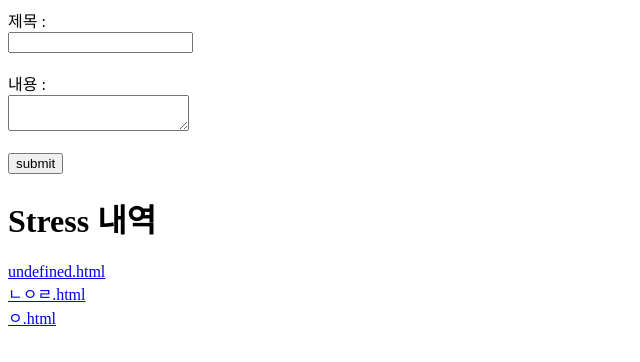
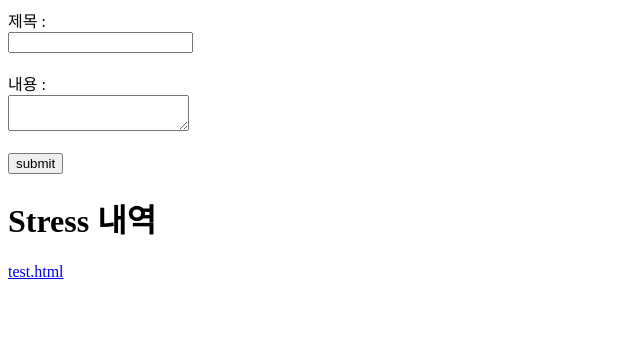
Before and after one commit to leeys951006/blog-main, a website: page public/work.html in a window 1280 px wide. Shown: the whole page, without its empty margins (0-640 px from the left). Drawn offline with Linux system fonts and the light colour scheme.

```diff
--- a/public/work.html
+++ b/public/work.html
@@ -14,6 +14,6 @@
         <input type="submit" value="submit" />
       </form>
       <h1>Stress 내역</h1>
-      <a href="./data/undefined.html">undefined.html</a><br><a href="./data/ㄴㅇㄹ.html">ㄴㅇㄹ.html</a><br><a href="./data/ㅇ.html">ㅇ.html</a><br>
+      <a href="./data/test.html">test.html</a><br>
     </body>
   </html>
```
